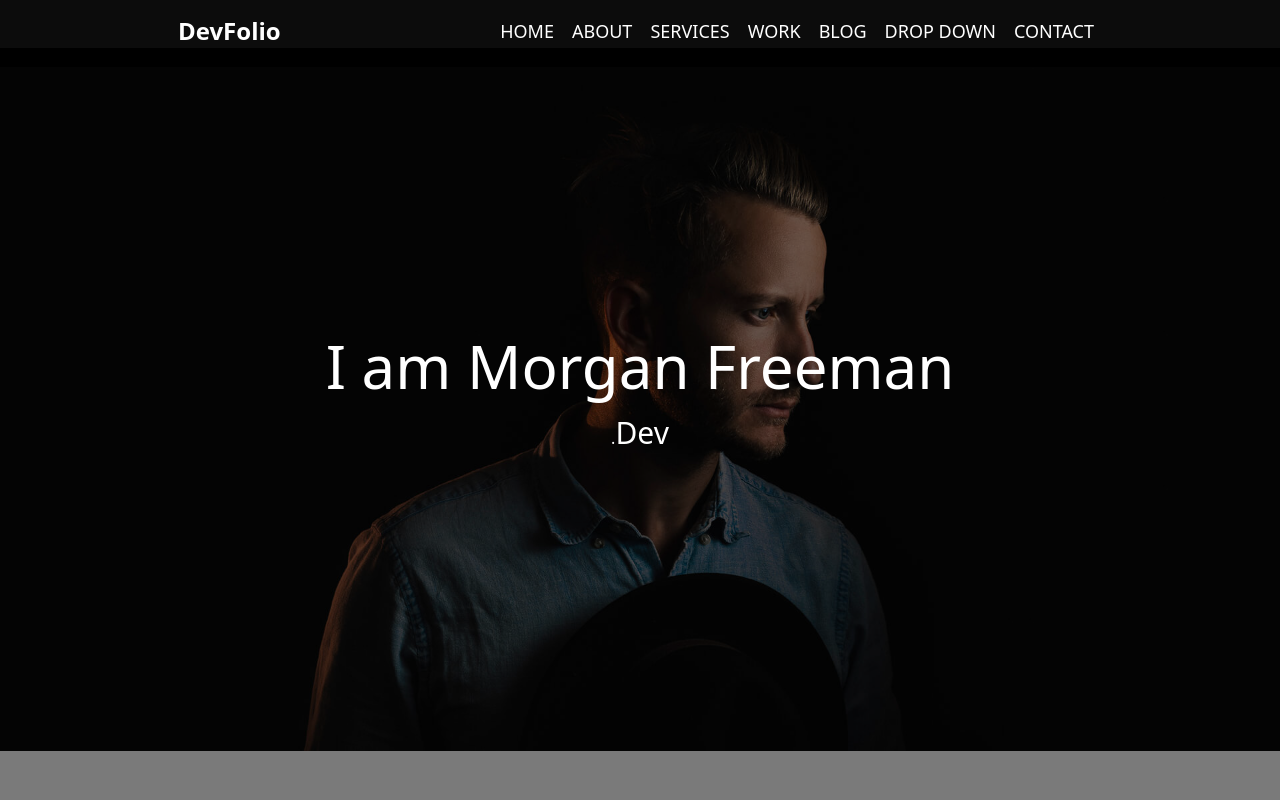
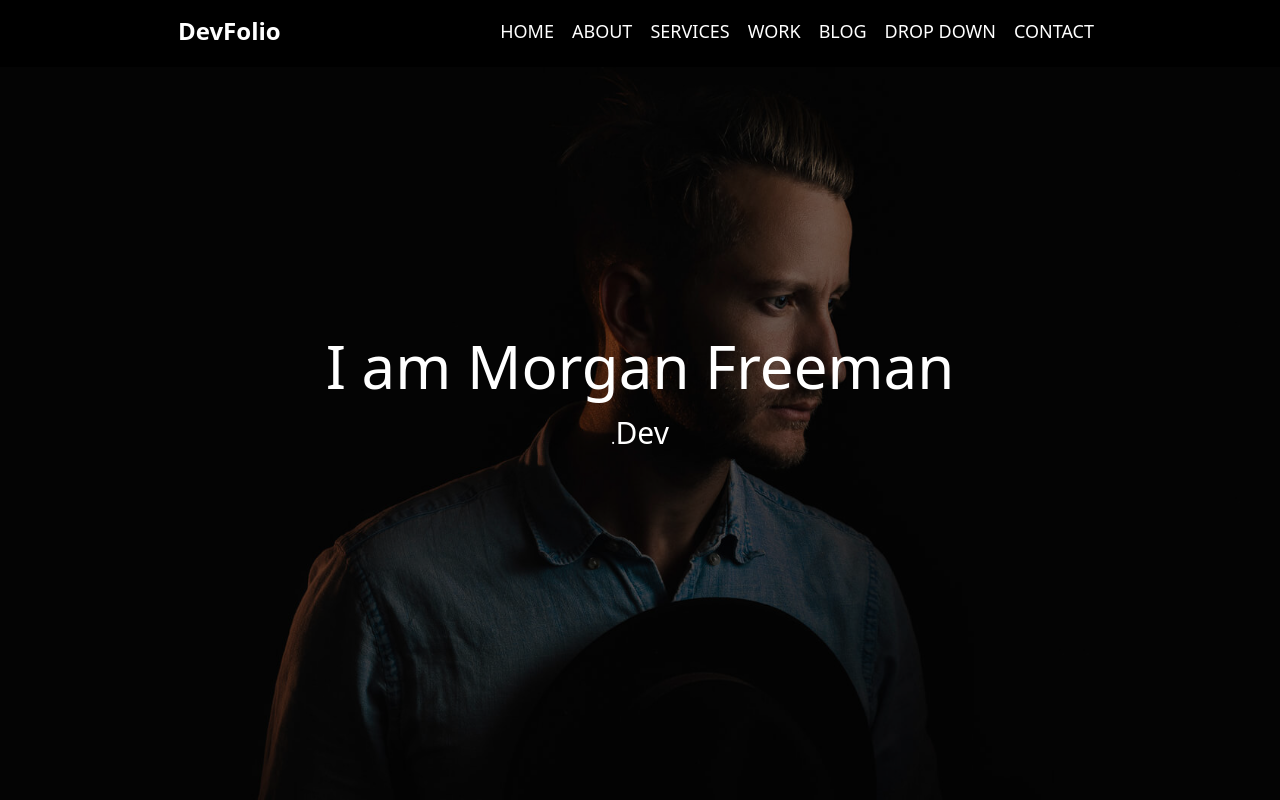
Before and after one commit to MaiiMostafa98/Devfolio, a plain HTML site: page index.html in a window 1280 px wide. Shown: the top 800 px of the page. Drawn offline with Linux system fonts and the light colour scheme.

Commit message:
updated background for home

```diff
--- a/css/index_stylesheet.css
+++ b/css/index_stylesheet.css
@@ -74,6 +74,7 @@ nav ul li a
     background-attachment: fixed;
     background-size: 100%;
     background-repeat: no-repeat;
+ background-size: cover;
 }
 
 .overlay
@@ -85,6 +86,12 @@ nav ul li a
     display: flex;
     justify-content: center;
     align-items: center;
+
+    position: absolute;
+  inset: 0;
+  flex-direction: column;
+  padding: 3rem;
+  z-index: 2;
 }
 .overlay div
 {
```
